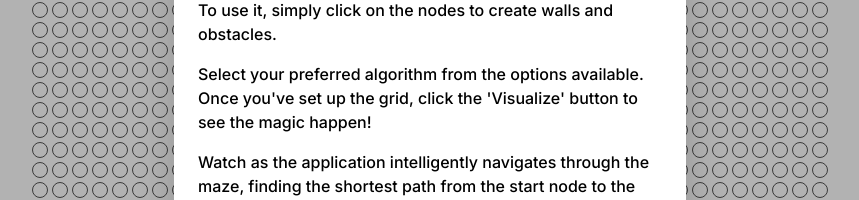
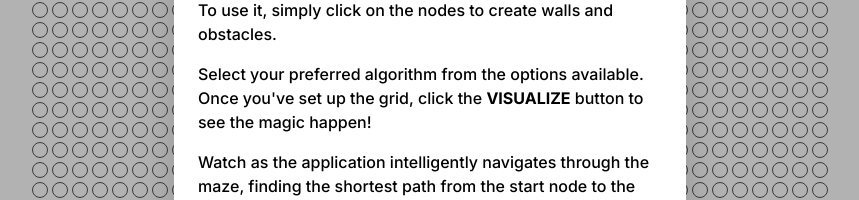
Before and after one commit to j1yl/pathfind, a Next.js app: page / in a window 1280 px wide. Both pictures are taken after a click on the button "HELP". Shown: the part 308-508 px from the top of the page, without its empty margins (210-1069 px from the left). Built offline with nearby package versions, Linux system fonts and the light colour scheme.

Commit message:
Escape '

```diff
--- a/app/components/Bar.tsx
+++ b/app/components/Bar.tsx
@@ -78,7 +78,8 @@ const Bar = (props: Props) => {
               </p>
               <p>
                 Select your preferred algorithm from the options available. Once
-                you've set up the grid, click the 'Visualize' button to see the
+                you&apos;ve set up the grid, click the{" "}
+                <span className="font-bold">VISUALIZE</span> button to see the
                 magic happen!
               </p>
               <p>
```
